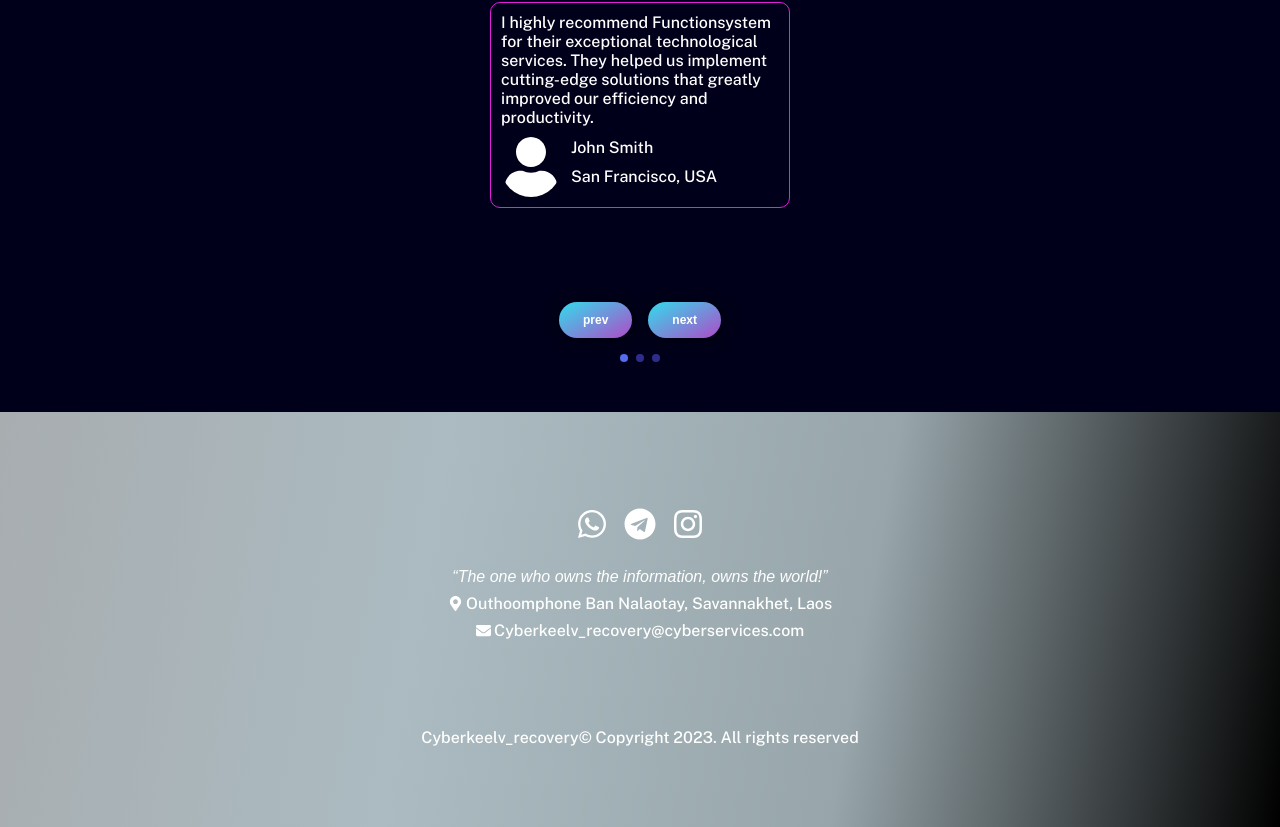
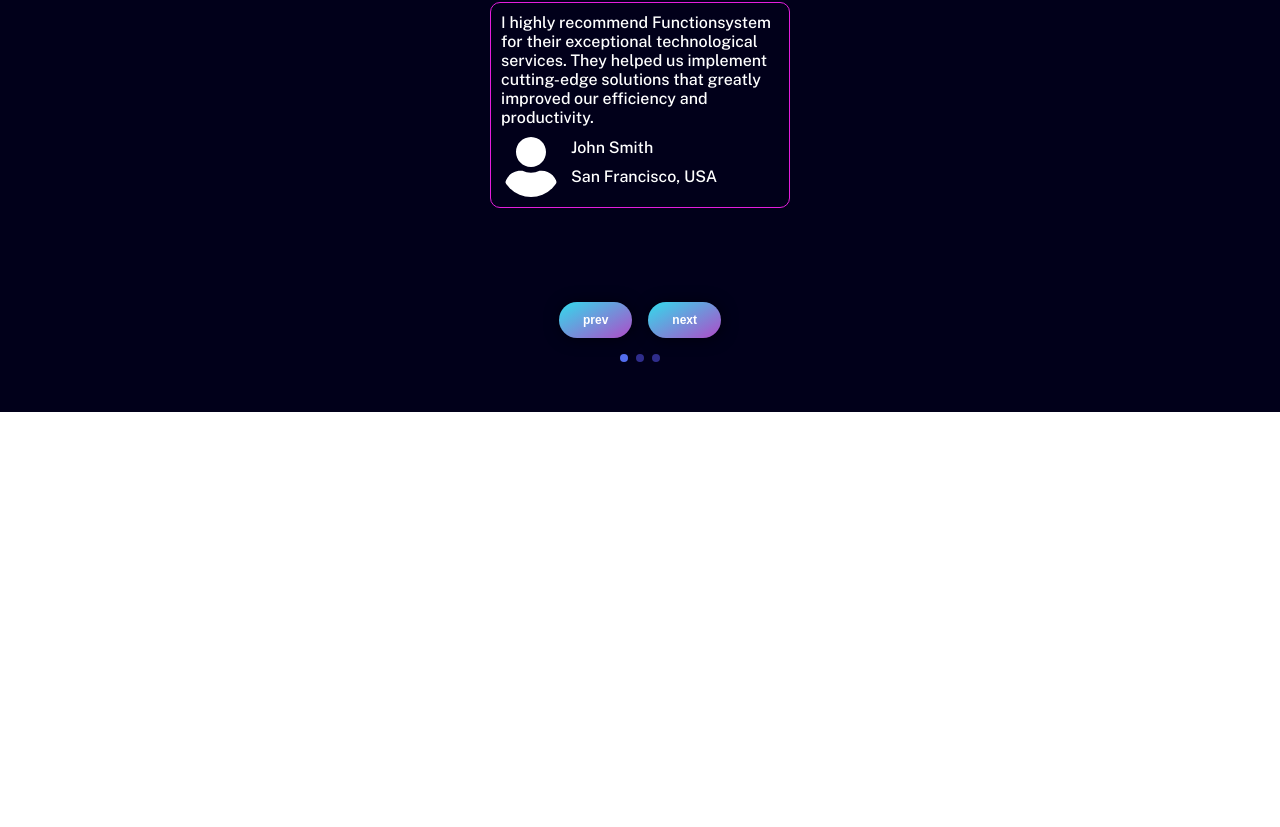
Before and after one commit to Harlloh/functionsystem, a React (Create React App) app: page / in a window 1280 px wide. Shown: the part 2975-3802 px from the top of the page. After the commit the page ends 3387 px from the top, so only its background shows below. Built offline with nearby package versions, Linux system fonts and the light colour scheme; a web font is replaced by a local one.

Commit message:
removed the fake footer

```diff
--- a/src/App.js
+++ b/src/App.js
@@ -51,28 +51,7 @@
           <Routes>
             <Route path="/" element={<Home/>}/>
           </Routes>
-          <footer id="about">
-                <div className="container footcontainer">
-                    <div className="socials">
-                        <NavLink to="https://wa.me/message/HXDJ43QLJAMAK1"><span className="iconsocial"><FaWhatsapp  size={32} color="white"/></span></NavLink>
-                        <NavLink to="https://t.me/+8562099234418"><span className="iconsocial"><FaTelegram  color="white" size={32}/></span></NavLink>
-                        <NavLink to="https://rb.gy/2xptg"><span className="iconsocial"><FaInstagram  size={32} color="white"/></span></NavLink>
-                        {/* <NavLink to="#"><span className="iconsocial"><FaTwitter  size={32} color="white"/></span></NavLink> */}
-                    </div>
-                    <cite>“The one who owns the information, owns the world!”</cite>
-                   <NavLink className="contactMail" to="#">
-                        <FaMapMarkerAlt size={15} color="white"/>
-                        <p>Outhoomphone Ban Nalaotay, Savannakhet, Laos</p>
-                    </NavLink>
-                    <NavLink className="contactMail" to="mailto:Cyberkeelv_recovery@cyberservices.com">
-                        <FaEnvelope size={15} color="white"/>
-                        <p>Cyberkeelv_recovery@cyberservices.com</p>
-                    </NavLink>
-                    <div className="copyright">
-                        <p>Cyberkeelv_recovery© Copyright 2023. All rights reserved</p>
-                    </div>
-                </div>
-          </footer>
+
     </div>
     </BrowserRouter>
 
```
